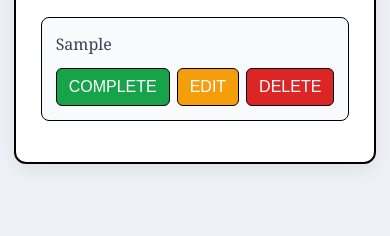
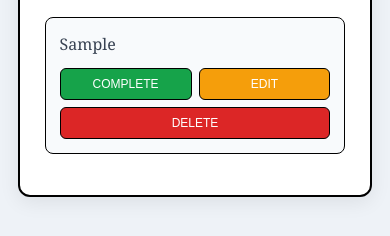
Before and after one commit to tacesept/todo-app-html-css-js, a plain HTML site: page index.html in a window 390 px wide. Both pictures are taken after typing "Sample" into the empty fields and a click on the button "ADD". Shown: the part 196-432 px from the top of the page. Drawn offline with Linux system fonts and the light colour scheme.

Commit message:
Improve task button layout on small screens

```diff
--- a/style.css
+++ b/style.css
@@ -123,12 +123,22 @@
 /* Buttons */
 .task-actions {
   display: flex;
+  flex-wrap: wrap;
   gap: 7px;
   margin-top: 12px;
 }
 
 .task-actions button {
-  flex: 1;
+  flex: 1 1 100px;
+  min-width: 0;
+  white-space: nowrap;
+}
+
+@media (max-width: 400px) {
+  .task-actions button {
+    padding: 8px 6px;
+    font-size: 12px;
+  }
 }
 
 .complete-button {
```
